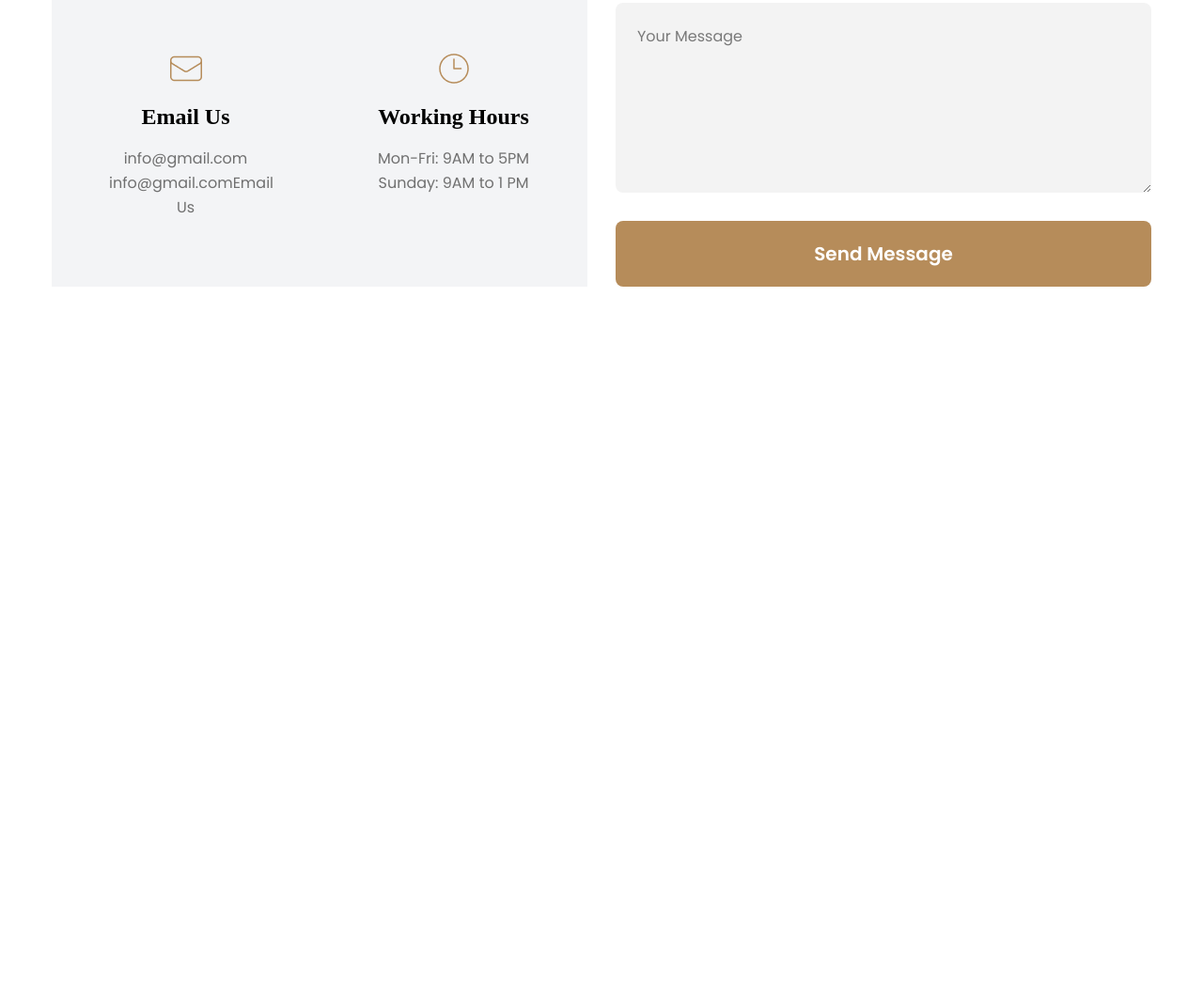
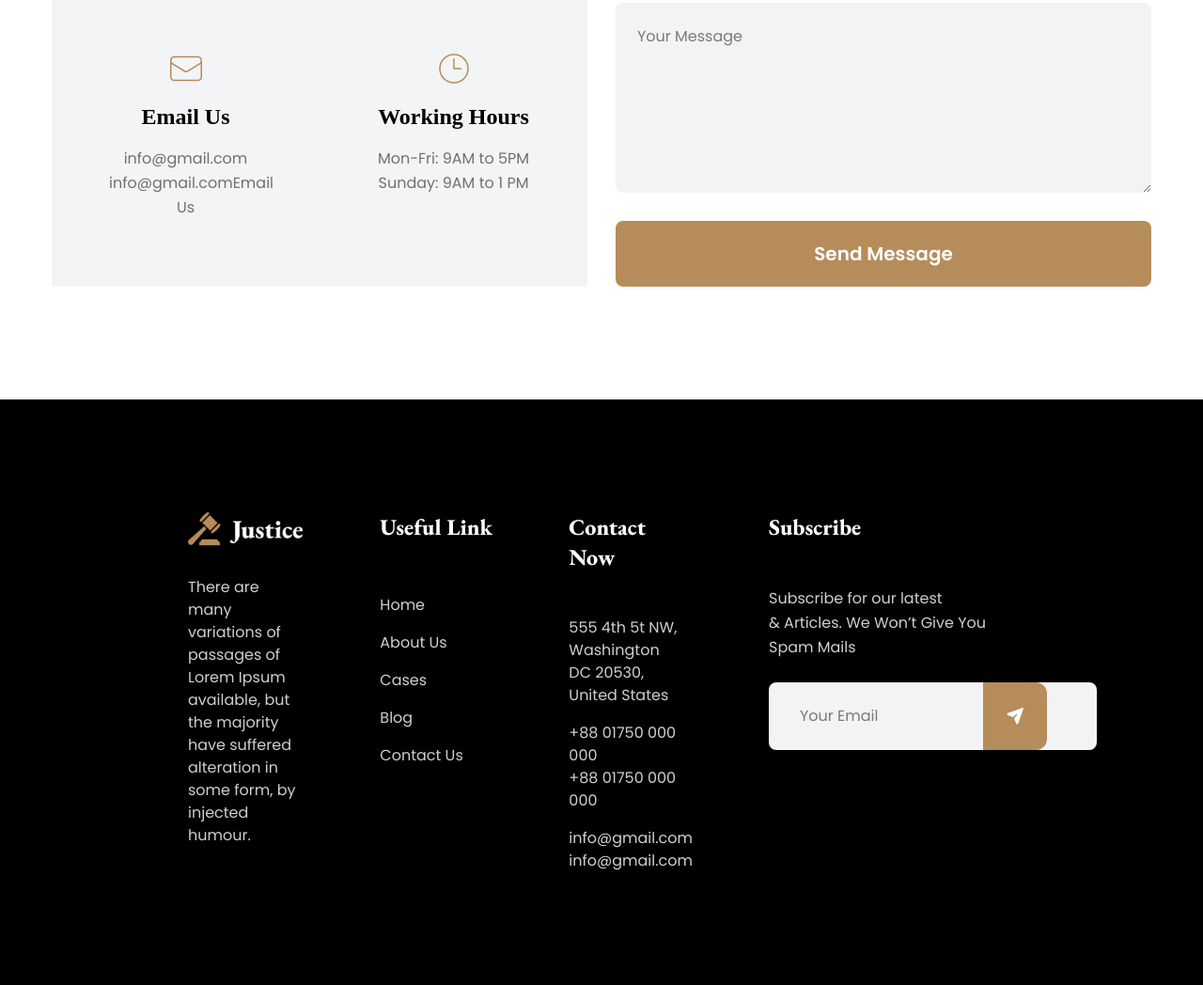
Before and after one commit to IftaherSayem/legal-tailwind-css, a plain HTML site: page index.html in a window 1280 px wide. Shown: the part 4042-5090 px from the top of the page at 94% size. Before the commit the page ends 4467 px from the top, so only its background shows below. Drawn offline with nearby package versions, Linux system fonts and the light colour scheme.

Commit message:
added footer

```diff
--- a/index.html
+++ b/index.html
@@ -190,5 +190,40 @@
             </div>
         </section>
     </main>
+
+    <footer class="bg-black max-w-[1920px] w-full mx-auto">
+        <div class="flex gap-[81px] justify-around mx-[200px] py-[120px] ">
+            <div class="w-[259px]">
+                <img src="images/logo.png" alt="" srcset="">
+                <p class="text-[#CFCFCF] font-['poppins'] mt-[32px]">There are many variations of passages of Lorem Ipsum available, but the majority have suffered alteration in some form, by injected humour.</p>
+            </div>
+            <div>
+                <h6 class="text-white font-['EB_garamond'] font-extrabold text-2xl mb-[47px] w-[120px]">Useful Link</h6>
+                <div class="flex flex-col">
+                    <p class="text-[#CFCFCF] font-['poppins'] text-[16px]/[40px]">Home</p>
+                    <p class="text-[#CFCFCF] font-['poppins'] text-[16px]/[40px]">About Us</p>
+                    <p class="text-[#CFCFCF] font-['poppins'] text-[16px]/[40px]">Cases</p>
+                    <p class="text-[#CFCFCF] font-['poppins'] text-[16px]/[40px]">Blog</p>
+                    <p class="text-[#CFCFCF] font-['poppins'] text-[16px]/[40px]">Contact Us</p>
+                </div>
+            </div>
+            <div>
+                <h6 class="text-white font-['EB_garamond'] font-extrabold text-2xl mb-[47px]">Contact Now</h6>
+                <div class="flex flex-col gap-[16px]">
+                    <p class="text-[#CFCFCF] font-['poppins']">555 4th 5t NW, Washington<br>DC 20530, United States</p>
+                    <p class="text-[#CFCFCF] font-['poppins']">+88 01750 000 000<br>+88 01750 000 000</p>
+                    <p class="text-[#CFCFCF] font-['poppins']">info@gmail.com<br>info@gmail.com</p>
+                </div>
+            </div>
+            <div class="w-[232px] mr-[30px]">
+                <h6 class="text-white font-['EB_garamond'] font-extrabold text-2xl mb-[47px]">Subscribe</h6>
+                <p class="text-[#CFCFCF] font-['poppins'] text-[16px]/[26px] mb-[24px]">Subscribe for our latest<br>& Articles. We Won’t Give You<br>Spam Mails</p>
+                <div class="w-[300px] relative">
+                    <input type="email" name="" id="" placeholder="Your Email" class="bg-[#F3F3F3] font-['poppins'] rounded-lg text-[16px]/[26px] py-[23px] pl-[33px]">
+                    <button class="absolute top-0 right-1 h-full px-6 bg-[#B68C5A] rounded-r-xl flex items-center justify-center"><i class="fa-solid fa-paper-plane text-white"></i></button>
+                </div>
+            </div>
+        </div>
+    </footer>
 </body>
 </html>
```
